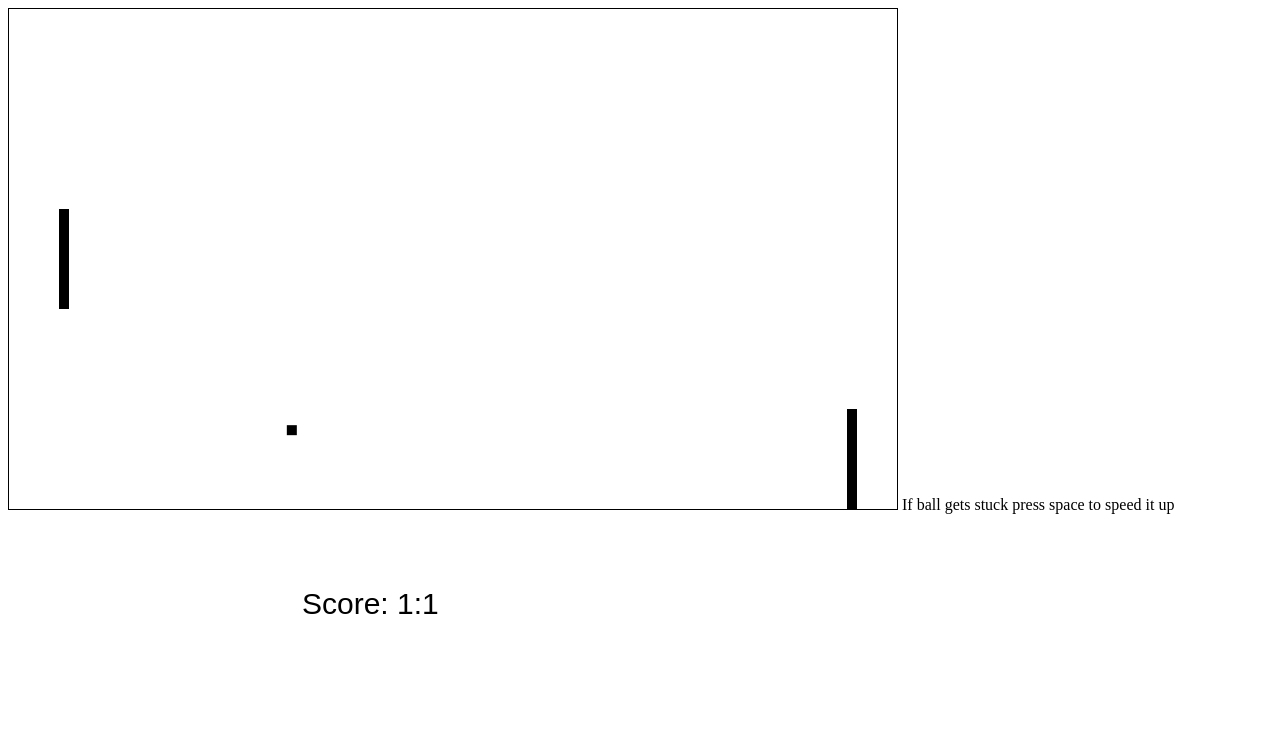
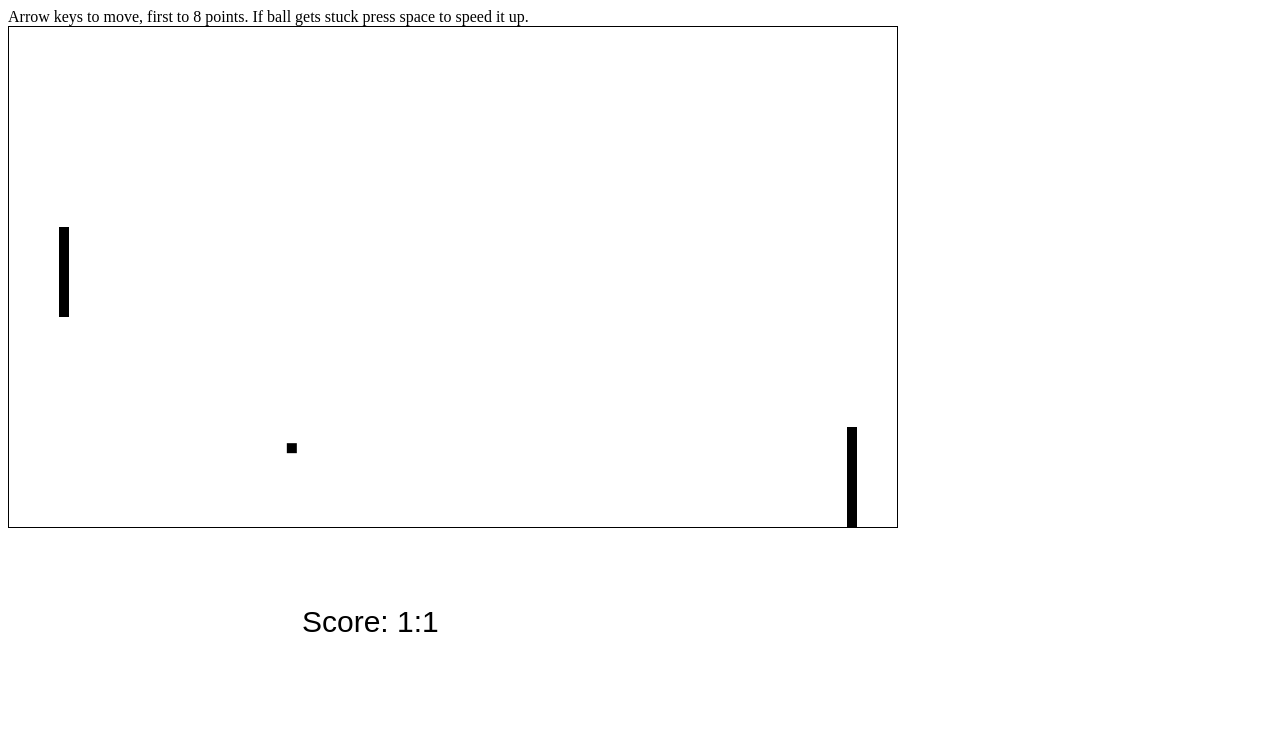
Before and after one commit to ankitbahl/pong, a plain HTML site: page index.html in a window 1280 px wide. Drawn offline with Linux system fonts and the light colour scheme.

Commit message:
make game harder

```diff
--- a/code.js
+++ b/code.js
@@ -13,6 +13,8 @@ let p1Score = 0;
 let p2Score = 0;
 const playerWidth = 10;
 const playerHeight = 100;
+let p1Height = 100;
+let p2Height = 100;
 const bWidth = 10;
 const bHeight = 10;
 let x = width/2;
@@ -89,13 +91,13 @@ function collision() {
     }
 
     // ball hits p1
-    if (x < p1x + playerWidth && x > p1x && (y + bHeight > p1y) && (y < p1y + playerHeight)) {
+    if (x < p1x + playerWidth && x > p1x && (y + bHeight > p1y) && (y < p1y + p1Height)) {
         direction = true;
         trajectory += Math.PI / 2;
     }
 
     // ball hits p2
-    if (x > p2x && x < p2x + playerWidth && (y + bHeight > p2y) && (y < p2y + playerHeight)) {
+    if (x > p2x && x < p2x + playerWidth && (y + bHeight > p2y) && (y < p2y + p2Height)) {
         direction = false;
         trajectory += Math.PI / 2;
     }
@@ -130,14 +132,14 @@ function bounds() {
     if (p1y < 0) {
         p1y = 0;
     }
-    if (p1y > height - playerHeight) {
-        p1y = height - playerHeight;
+    if (p1y > height - p1Height) {
+        p1y = height - p1Height;
     }
     if (p2y < 0) {
         p2y = 0;
     }
-    if (p2y > height - playerHeight) {
-        p2y = height - playerHeight;
+    if (p2y > height - p2Height) {
+        p2y = height - p2Height;
     }
 
     // point
@@ -160,9 +162,21 @@ function physics() {
 }
 
 function draw() {
-    ctx.fillRect(p1x, p1y, playerWidth, playerHeight);
-    ctx.fillRect(p2x, p2y, playerWidth, playerHeight);
+    ctx.fillRect(p1x, p1y, playerWidth, p1Height);
+    ctx.fillRect(p2x, p2y, playerWidth, p2Height);
     ctx.fillRect(x,y,bWidth,bHeight);
+}
+
+function harder() {
+    if (p1Score == 8) {
+        alert('You Win')
+        tickTime = 99999999;
+    } else if (p2Score == 8) {
+        alert('You Lose');
+        tickTime = 99999999;
+    } else {
+        p1Height = playerHeight - p1Score * 10;
+    }
 }
 
 function score() {
@@ -181,6 +195,7 @@ function tick() {
     bounds();
     draw();
     score();
+    harder();
     window.setTimeout(tick, tickTime);
 }
 
--- a/index.html
+++ b/index.html
@@ -5,8 +5,8 @@
     <title>Tetris</title>
 </head>
 <body style="overflow-y:hidden">
+    <span>Arrow keys to move, first to 8 points. If ball gets stuck press space to speed it up.</span>
     <canvas id="game" width="888" height="500" style="border: 1px solid black"></canvas>
-    <span>If ball gets stuck press space to speed it up</span>
     <canvas id="score" width="500" height="200" style="margin-left: 194px;"></canvas>
     <script src="code.js"></script>
 </body>
```
